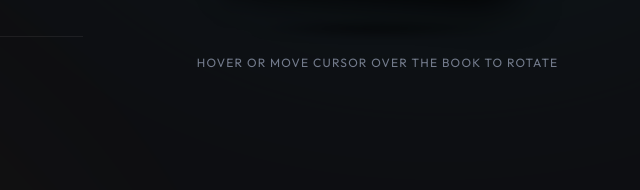
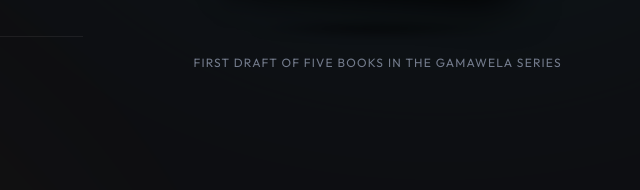
Before and after one commit to jamesmaccoy/sacred, a plain HTML site: page index.html in a window 1280 px wide. Shown: the part 610-800 px from the top of the page, 640-1280 px from the left. Drawn offline with nearby package versions, Linux system fonts and the light colour scheme; a web font is replaced by a local one.

Commit message:
Update index.html

```diff
--- a/index.html
+++ b/index.html
@@ -119,7 +119,7 @@
             </div>
           </div>
           <div class="book-shadow"></div>
-          <p class="visual-instruction">Hover or move cursor over the book to rotate</p>
+          <p class="visual-instruction">First draft of five books in the Gamawela Series</p>
         </div>
       </div>
     </section>
```
